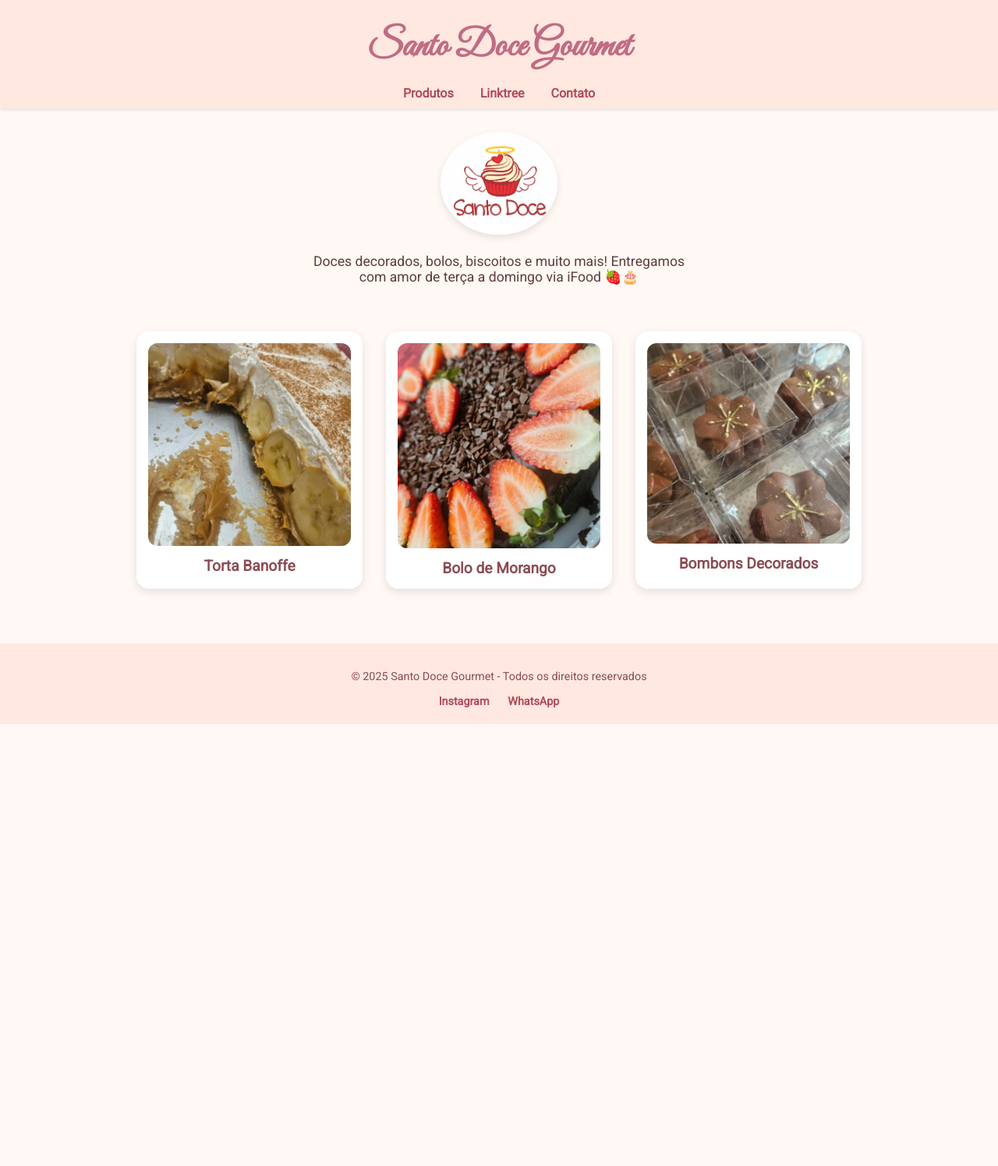
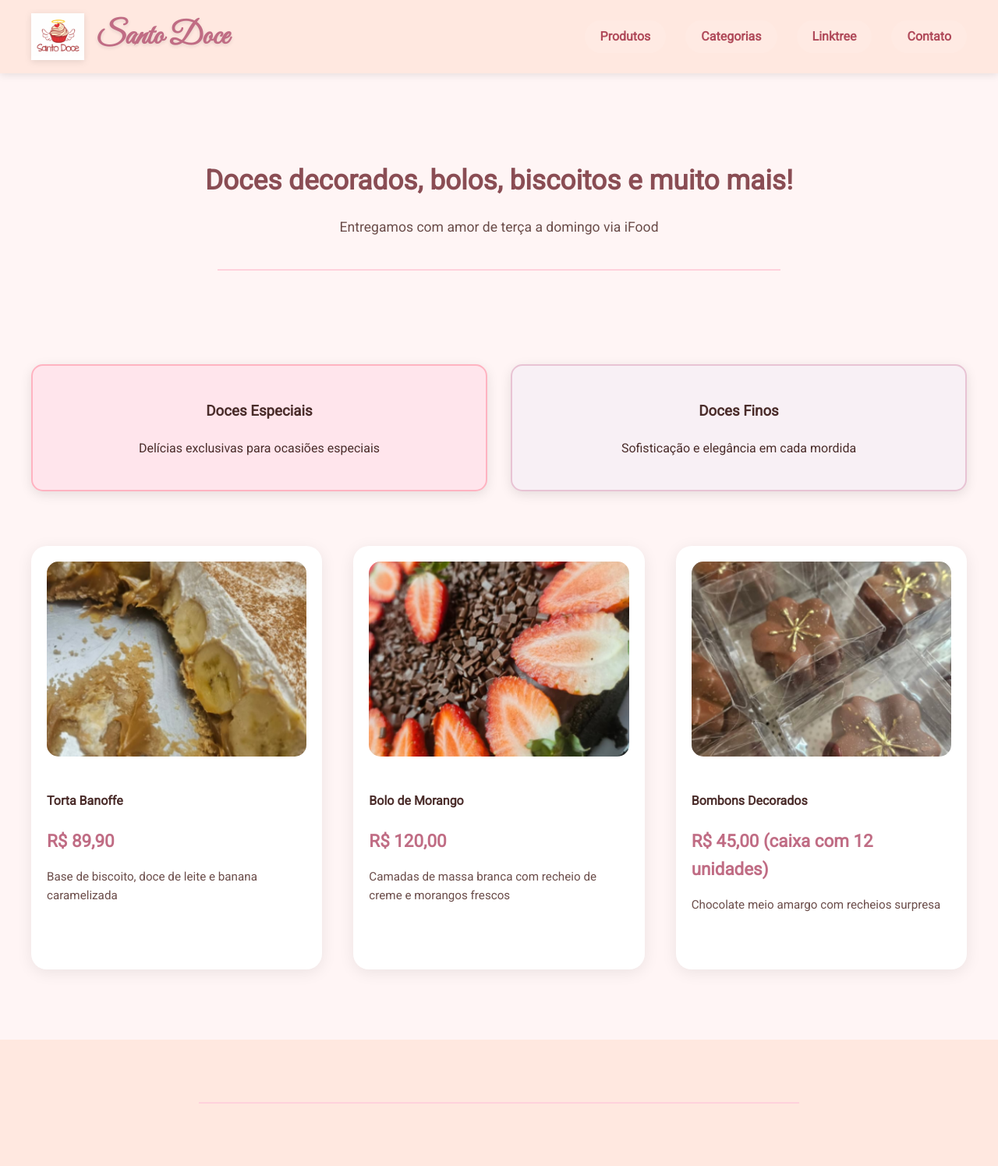
Before and after one commit to sk8leo18/santodoc, a plain HTML site: page index.html in a window 1280 px wide. Shown: the whole page at 78% size. Before the commit the page ends 928 px from the top, so only its background shows below. Drawn offline with Linux system fonts and the light colour scheme.

Commit message:
Add files via upload

```diff
--- a/index.html
+++ b/index.html
@@ -9,40 +9,62 @@
 </head>
 <body>
   <header>
-    <h1>Santo Doce Gourmet</h1>
+    <div class="header-content">
+      <div class="logo-title">
+        <img src="img/logo.png" alt="Logo Santo Doce" class="header-logo">
+        <h1 class="main-title">Santo Doce</h1>
+      </div>
       <nav>
         <a href="#produtos">Produtos</a>
+        <a href="#categorias">Categorias</a>
         <a href="https://linktr.ee/santodoce.gourmet" target="_blank">Linktree</a>
-      <a href="https://api.whatsapp.com/send?1=pt_BR&phone=5513997574242" target="_blank">Contato</a>
+        <a href="#contato">Contato</a>
       </nav>
+    </div>
   </header>
 
-  <section class="hero">
-    <img src="img/logo.png" alt="Logo Santo Doce">
-    <p>Doces decorados, bolos, biscoitos e muito mais! Entregamos com amor de terça a domingo via iFood 🍓🎂</p>
+  <main class="container">
+    <section class="destaque">
+      <h2>Doces decorados, bolos, biscoitos e muito mais!</h2>
+      <p>Entregamos com amor de terça a domingo via iFood</p>
+      <hr>
     </section>
 
-  <section id="produtos" class="products">
-    <div class="product">
-      <img src="img/torta.png" alt="Torta Banoffe">
-      <h3>Torta Banoffe</h3>
+    <section id="categorias">
+      <div class="category-card especial">
+        <h3>Doces Especiais</h3>
+        <p>Delícias exclusivas para ocasiões especiais</p>
       </div>
-    <div class="product">
-      <img src="img/morango.png" alt="Bolo de Morango">
-      <h3>Bolo de Morango</h3>
-    </div>
-    <div class="product">
-      <img src="img/bombons.png" alt="Bombons Decorados">
-      <h3>Bombons Decorados</h3>
+
+      <div class="category-card fino">
+        <h3>Doces Finos</h3>
+        <p>Sofisticação e elegância em cada mordida</p>
       </div>
     </section>
 
-  <footer>
-    <p>&copy; 2025 Santo Doce Gourmet - Todos os direitos reservados</p>
-    <div class="social-links">
-      <a href="https://www.instagram.com/santodoce.gourmet" target="_blank">Instagram</a>
-      <a href="https://api.whatsapp.com/send?1=pt_BR&phone=5513997574242" target="_blank">WhatsApp</a>
+    <section id="produtos">
+      <div class="product">
+        <img src="img/torta.png" alt="Torta Banoffe">
+        <h4>Torta Banoffe</h4>
+        <p class="price">R$ 89,90</p>
+        <p class="description">Base de biscoito, doce de leite e banana caramelizada</p>
       </div>
-  </footer>
-</body>
-</html>
+
+      <div class="product">
+        <img src="img/morango.png" alt="Bolo de Morango">
+        <h4>Bolo de Morango</h4>
+        <p class="price">R$ 120,00</p>
+        <p class="description">Camadas de massa branca com recheio de creme e morangos frescos</p>
+      </div>
+
+      <div class="product">
+        <img src="img/bombons.png" alt="Bombons Decorados">
+        <h4>Bombons Decorados</h4>
+        <p class="price">R$ 45,00 (caixa com 12 unidades)</p>
+        <p class="description">Chocolate meio amargo com recheios surpresa</p>
+      </div>
+    </section>
+  </main>
+
+  <footer id="contato">
+    <hr>
--- a/style.css
+++ b/style.css
@@ -1,117 +1,261 @@
-/* Fonte e Reset */
+/* Estilos Gerais */
 body {
+  font-family: 'Roboto', sans-serif;
+  background: #fff5f5;
+  color: #4a2c2a;
   margin: 0;
-    padding: 0;
-    font-family: 'Roboto', sans-serif;
-    background-color: #fff8f5;
-    color: #4a2c2a;
+  line-height: 1.6;
 }
 
-  h1 {
-    font-family: 'Great Vibes', cursive;
-    font-size: 3rem;
-    text-align: center;
-    margin: 20px 0 10px;
-    color: #c06c84;
+.container {
+  max-width: 1200px;
+  margin: 0 auto;
+  padding: 0 20px;
 }
 
-  /* Header */
+/* Header Estilizado */
 header {
-    display: flex;
-    flex-direction: column;
-    align-items: center;
-    padding: 10px 20px;
-    background-color: #ffe8e0;
-    box-shadow: 0 2px 4px rgba(0,0,0,0.1);
+  background: #ffe8e0;
+  box-shadow: 0 2px 10px rgba(0,0,0,0.1);
+  padding: 15px 0;
+  position: sticky;
+  top: 0;
+  z-index: 1000;
 }
 
+.header-content {
+  max-width: 1200px;
+  margin: 0 auto;
+  display: flex;
+  justify-content: space-between;
+  align-items: center;
+  padding: 0 20px;
+}
+
+.logo-title {
+  display: flex;
+  align-items: center;
+  gap: 15px;
+  transition: transform 0.3s ease;
+}
+
+.logo-title:hover {
+  transform: scale(1.02);
+}
+
+.header-logo {
+  height: 60px;
+  width: auto;
+  filter: drop-shadow(0 2px 4px rgba(0,0,0,0.1));
+}
+
+.main-title {
+  font-family: 'Great Vibes', cursive;
+  font-size: 2.5rem;
+  color: #c06c84;
+  margin: 0;
+  text-shadow: 0 2px 4px rgba(0,0,0,0.1);
+}
+
+/* Navegação */
 nav {
-    margin-top: 10px;
+  display: flex;
+  gap: 25px;
 }
 
 nav a {
-    margin: 0 15px;
   text-decoration: none;
   color: #b04a5a;
-    font-weight: bold;
+  font-weight: 600;
+  padding: 8px 20px;
+  border-radius: 30px;
+  transition: all 0.3s cubic-bezier(0.4, 0, 0.2, 1);
+  background: rgba(255, 255, 255, 0.1);
 }
 
 nav a:hover {
-    color: #c06c84;
+  background: #ffd1dc;
+  box-shadow: 0 2px 8px rgba(0,0,0,0.1);
 }
 
-  /* Hero */
-  .hero {
+/* Seção Destaque */
+.destaque {
   text-align: center;
-    padding: 30px 20px;
+  padding: 80px 0 40px;
 }
 
-  .hero img {
-    max-width: 150px;
-    border-radius: 50%;
-    margin-bottom: 20px;
-    box-shadow: 0 4px 10px rgba(0,0,0,0.1);
+.destaque h2 {
+  font-size: 2.2rem;
+  color: #8a4d54;
+  margin-bottom: 15px;
 }
 
-  .hero p {
+.destaque p {
   font-size: 1.1rem;
-    color: #5c3d3a;
-    max-width: 500px;
-    margin: 0 auto;
+  color: #6b4d4a;
+}
+
+/* Categorias */
+#categorias {
+  display: grid;
+  grid-template-columns: repeat(auto-fit, minmax(280px, 1fr));
+  gap: 30px;
+  margin: 40px 0;
+}
+
+.category-card {
+  padding: 25px;
+  border-radius: 15px;
+  text-align: center;
+  box-shadow: 0 4px 15px rgba(0,0,0,0.1);
+  transition: transform 0.3s ease;
+}
+
+.category-card:hover {
+  transform: translateY(-5px);
+}
+
+.especial {
+  background: #ffe5ec;
+  border: 2px solid #ffb3c1;
+}
+
+.fino {
+  background: #f8f0f5;
+  border: 2px solid #e8c3d4;
 }
 
 /* Produtos */
-  .products {
-    display: flex;
-    justify-content: center;
-    flex-wrap: wrap;
-    padding: 30px 20px;
-    gap: 30px;
+#produtos {
+  display: grid;
+  grid-template-columns: repeat(auto-fit, minmax(300px, 1fr));
+  gap: 40px;
+  padding: 30px 0;
 }
 
 .product {
-    background-color: #fff;
-    border-radius: 16px;
-    box-shadow: 0 4px 12px rgba(0,0,0,0.1);
-    width: 260px;
-    text-align: center;
-    padding: 15px;
-    transition: transform 0.2s ease;
+  background: white;
+  border-radius: 20px;
+  padding: 20px;
+  box-shadow: 0 4px 20px rgba(0,0,0,0.08);
+  transition: all 0.3s ease;
 }
 
 .product:hover {
-    transform: scale(1.03);
+  transform: translateY(-5px);
+  box-shadow: 0 6px 25px rgba(0,0,0,0.12);
 }
 
 .product img {
-    max-width: 100%;
-    border-radius: 12px;
-    margin-bottom: 10px;
+  width: 100%;
+  height: 250px;
+  object-fit: cover;
+  border-radius: 15px;
+  margin-bottom: 15px;
 }
 
-  .product h3 {
-    margin: 0;
-    font-size: 1.2rem;
-    color: #8a4d54;
+.price {
+  color: #c06c84;
+  font-size: 1.4rem;
+  font-weight: bold;
+  margin: 10px 0;
+}
+
+.description {
+  color: #6b4d4a;
+  font-size: 0.95rem;
+  min-height: 60px;
 }
 
 /* Footer */
 footer {
-    background-color: #ffe8e0;
   text-align: center;
-    padding: 20px 10px;
-    font-size: 0.9rem;
-    margin-top: 40px;
-    color: #8a4d54;
+  padding: 40px 0;
+  margin-top: 60px;
+  background: #ffe8e0;
 }
 
-  .social-links a {
-    margin: 0 10px;
+.social {
+  display: flex;
+  justify-content: center;
+  gap: 30px;
+  margin-top: 20px;
+}
+
+.social a {
   text-decoration: none;
   color: #b04a5a;
-    font-weight: bold;
+  padding: 10px 25px;
+  border-radius: 25px;
+  border: 2px solid #ffb3c1;
+  transition: all 0.3s ease;
 }
 
-  .social-links a:hover {
-    color: #d6657a;
+.social a:hover {
+  background: #ffb3c1;
+  color: white;
 }
+
+hr {
+  border: 1px solid #ffd1dc;
+  margin: 40px auto;
+  width: 60%;
+}
+
+/* Responsividade */
+@media (max-width: 768px) {
+  .header-content {
+    flex-direction: column;
+    gap: 15px;
+  }
+
+  .logo-title {
+    flex-direction: column;
+    text-align: center;
+  }
+
+  .header-logo {
+    height: 50px;
+  }
+
+  .main-title {
+    font-size: 2rem;
+  }
+
+  nav {
+    flex-wrap: wrap;
+    justify-content: center;
+    gap: 15px;
+  }
+
+  nav a {
+    padding: 6px 15px;
+    font-size: 0.9rem;
+  }
+
+  .destaque {
+    padding: 60px 0 30px;
+  }
+
+  .destaque h2 {
+    font-size: 1.8rem;
+  }
+
+  .product img {
+    height: 200px;
+  }
+}
+
+@media (max-width: 480px) {
+  .main-title {
+    font-size: 1.8rem;
+  }
+
+  .destaque h2 {
+    font-size: 1.5rem;
+  }
+
+  .price {
+    font-size: 1.2rem;
+  }
+}
```
Lines whose indentation alone changed are shown as unchanged.
